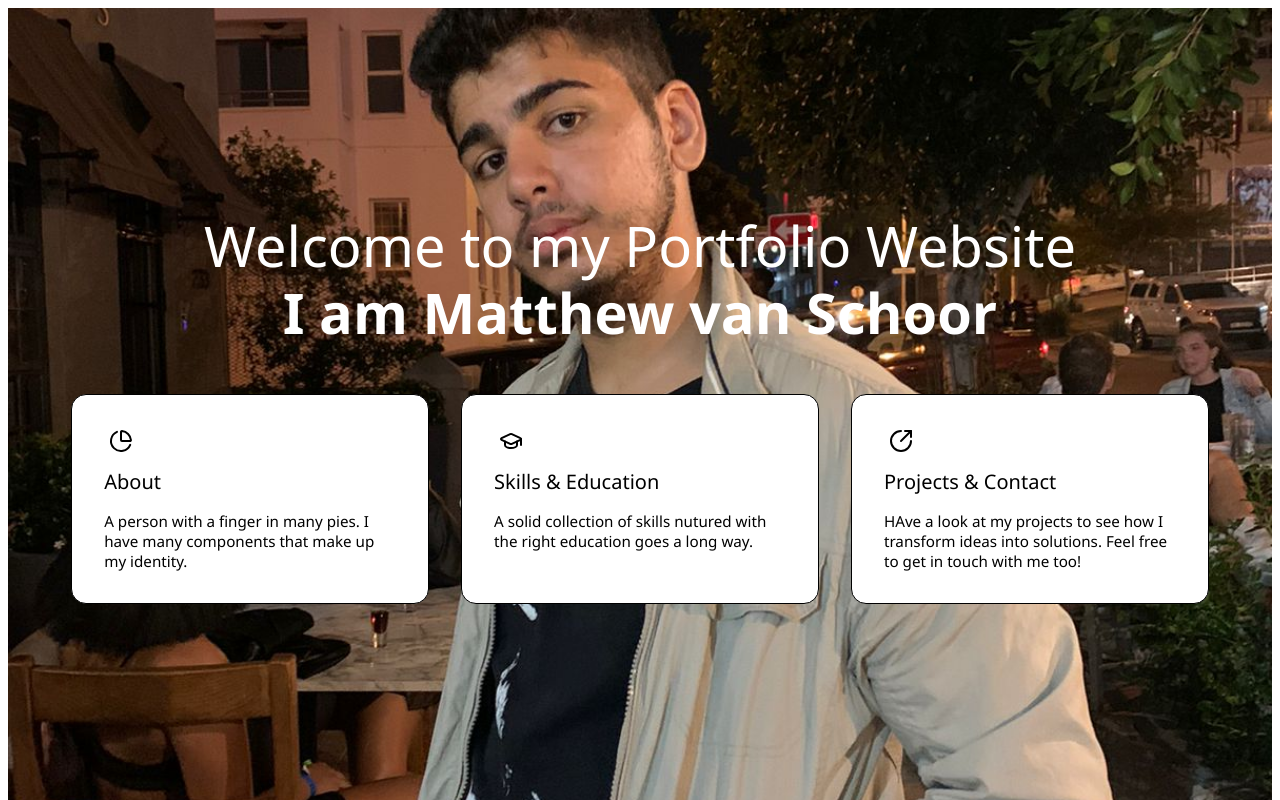
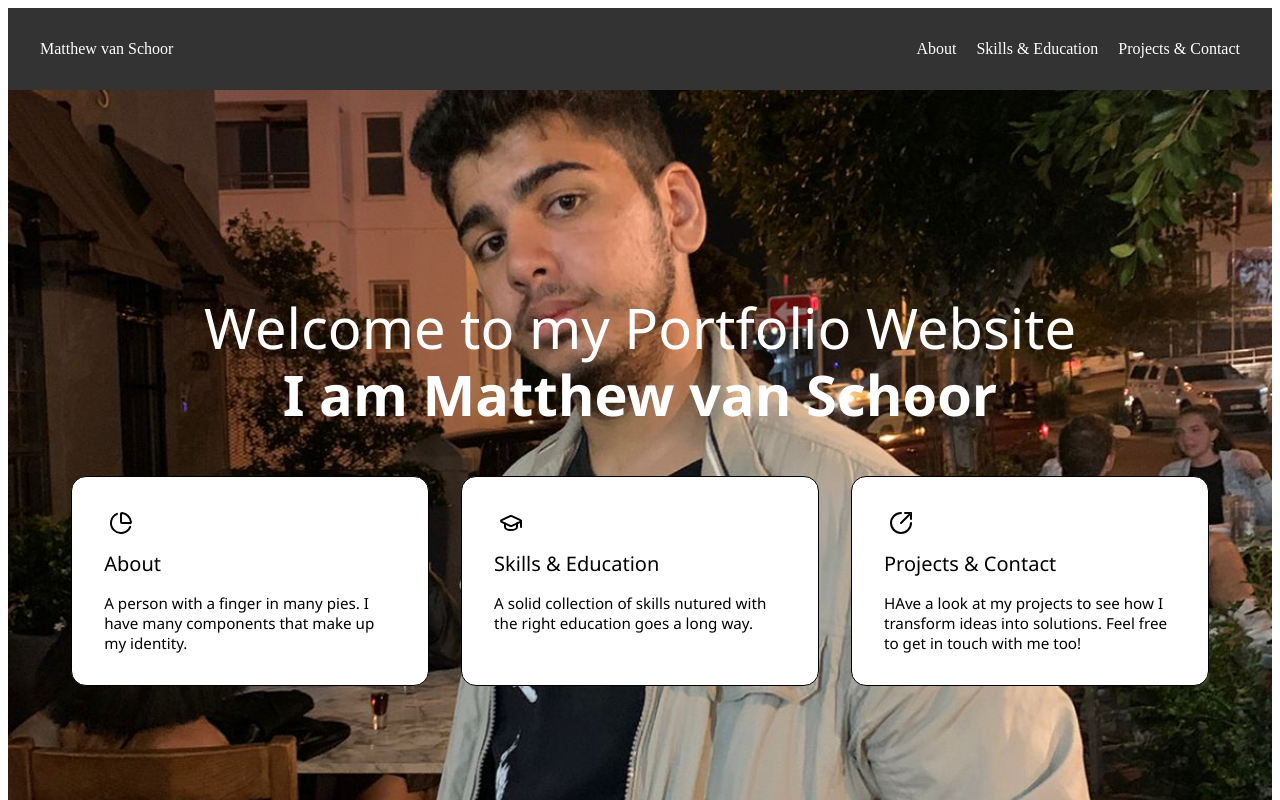
Before and after one commit to Floofs75/portfolio-website, a React (Create React App) app: page / in a window 1280 px wide. Shown: the top 800 px of the page. Built offline with nearby package versions, Linux system fonts and the light colour scheme.

Commit message:
Added a sticky navbar to the top, so users can switch to any other section at any time.

```diff
--- a/src/App.css
+++ b/src/App.css
@@ -0,0 +1,4 @@
+html {
+    scroll-behavior: smooth;
+    scroll-padding-top: 80px;
+}
--- a/src/App.js
+++ b/src/App.js
@@ -2,6 +2,7 @@ import './App.css';
 import About from './components/about/About';
 import Contact from './components/contact/Contact';
 import Landing from './components/landing/Landing';
+import Navbar from './components/navbar/Navbar';
 import Projects from './components/projects/Projects';
 import Skills from './components/skills/Skills';
 import React from 'react';
@@ -10,11 +11,17 @@ function App() {
   return (
     <div className="App">
 
-      <Landing/>
-      <About/>
-      <Skills/>
-      <Projects/>
-      <Contact/>
+        <Navbar/>
+
+      <main>
+
+        <Landing/>
+        <About/>
+        <Skills/>
+        <Projects/>
+        <Contact/>
+
+      </main>
 
     </div>
   );
--- /dev/null
+++ b/src/components/navbar/Navbar.css
@@ -0,0 +1,27 @@
+.navbar {
+    position: sticky;
+    top: 0;
+    z-index: 1075;
+    display: flex;
+    justify-content: space-between;
+    align-items: center;
+    padding: 1rem 2rem;
+    background-color: #333;
+    color: white;
+}
+
+.pageLinks {
+    display: flex;
+    list-style: none;
+    gap: 20px;
+}
+
+.pageLinks a {
+    color: white;
+    text-decoration: none;
+    transition: color 0.3s;
+}
+
+.pageLinks a:hover {
+    color: lightblue;
+}
--- /dev/null
+++ b/src/components/navbar/Navbar.jsx
@@ -0,0 +1,21 @@
+import React from 'react';
+import './Navbar.css'
+
+const Navbar = () => {
+
+    return(
+
+        <nav className='navbar'>
+            <div className='navName'>Matthew van Schoor</div>
+
+            <ul className='pageLinks'>
+                <li><a href="#about">About</a></li>
+                <li><a href="#skills">Skills & Education</a></li>
+                <li><a href="#projects">Projects & Contact</a></li>
+            </ul>
+
+        </nav>
+    )
+}
+
+export default Navbar;
```
